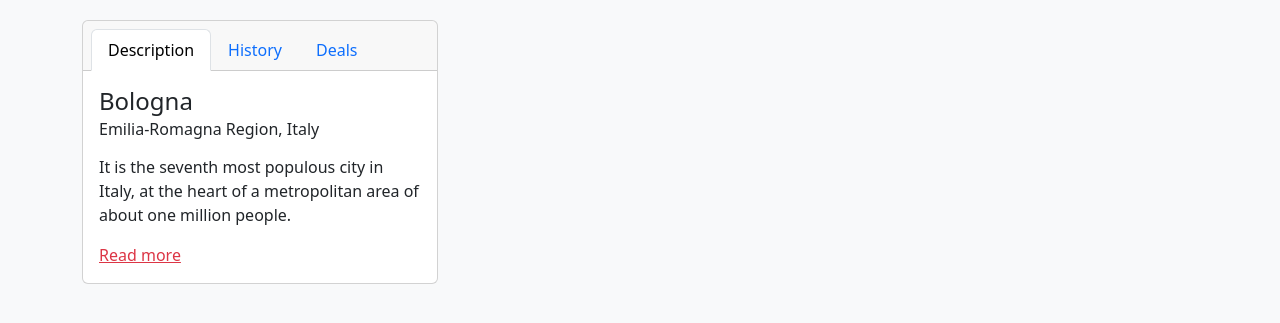
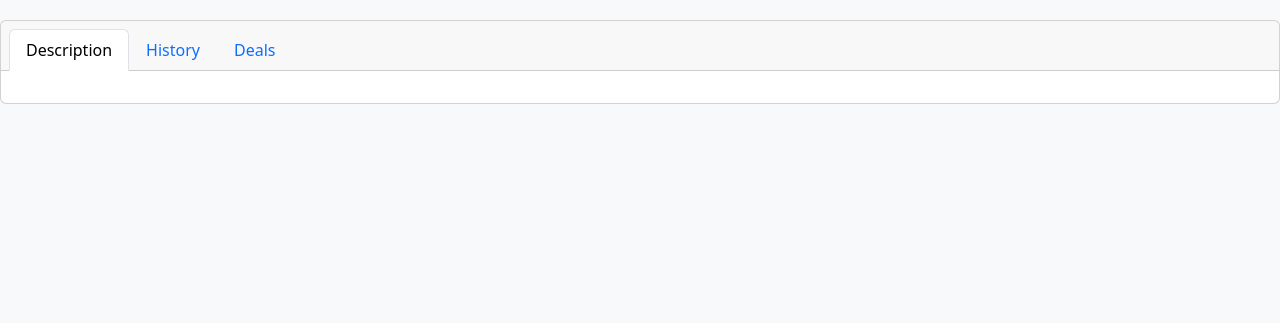
Before and after one commit to Kev1nX/Suslab, a Flask app: page /student in a window 1280 px wide. Shown: the part 76-399 px from the top of the page. Run offline with Flask 3, Linux system fonts and the light colour scheme; some libraries are stand-ins or nearby versions.

Commit message:
student page

```diff
--- a/templates/student.html
+++ b/templates/student.html
@@ -3,44 +3,31 @@
 {% block title %}Home - Undergrad Lab Resources Portal{% endblock %}
 
 {% block content %}
-<div class="container">
-    <div class="row">
-      <div class="col-12 col-sm-8 col-md-6 col-lg-4">
-        <div class="card">
+<div class="card text-center">
     <div class="card-header">
-            <ul class="nav nav-tabs card-header-tabs" id="bologna-list" role="tablist">
+      <ul class="nav nav-tabs card-header-tabs" id="myTab" role="tablist">
         <li class="nav-item">
-                <a class="nav-link active" href="#description" role="tab" aria-controls="description" aria-selected="true">Description</a>
+          <a class="nav-link active" id="description-tab" data-bs-toggle="tab" href="#description" role="tab" aria-controls="description" aria-selected="true">Description</a>
         </li>
         <li class="nav-item">
-                <a class="nav-link"  href="#history" role="tab" aria-controls="history" aria-selected="false">History</a>
+          <a class="nav-link" id="history-tab" data-bs-toggle="tab" href="#history" role="tab" aria-controls="history" aria-selected="false">History</a>
         </li>
         <li class="nav-item">
-                <a class="nav-link" href="#deals" role="tab" aria-controls="deals" aria-selected="false">Deals</a>
+          <a class="nav-link" id="deals-tab" data-bs-toggle="tab" href="#deals" role="tab" aria-controls="deals" aria-selected="false">Deals</a>
         </li>
       </ul>
     </div>
     <div class="card-body">
-            <h4 class="card-title">Bologna</h4>
-            <h6 class="card-subtitle mb-2">Emilia-Romagna Region, Italy</h6>
-
-             <div class="tab-content mt-3">
-              <div class="tab-pane active" id="description" role="tabpanel">
-                <p class="card-text">It is the seventh most populous city in Italy, at the heart of a metropolitan area of about one million people. </p>
-                <a href="#" class="card-link text-danger">Read more</a>
+      <!-- Tab panes -->
+      <div class="tab-content">
+        <div class="tab-pane fade show active" id="description" role="tabpanel" aria-labelledby="description-tab">
+          <!-- Description content -->
         </div>
-
-              <div class="tab-pane" id="history" role="tabpanel" aria-labelledby="history-tab">
-                <p class="card-text">First settled around 1000 BCE and then founded as the Etruscan Felsina about 500 BCE, it was occupied by the Boii in the 4th century BCE and became a Roman colony and municipium with the name of Bononia in 196 BCE. </p>
-                <a href="#" class="card-link text-danger">Read more</a>
+        <div class="tab-pane fade" id="history" role="tabpanel" aria-labelledby="history-tab">
+          <!-- History content -->
         </div>
-
-              <div class="tab-pane" id="deals" role="tabpanel" aria-labelledby="deals-tab">
-                <p class="card-text">Immerse yourself in the colours, aromas and traditions of Emilia-Romagna with a holiday in Bologna, and discover the city's rich artistic heritage.</p>
-                <a href="#" class="btn btn-danger btn-sm">Get Deals</a>
-              </div>
-            </div>
-          </div>
+        <div class="tab-pane fade" id="deals" role="tabpanel" aria-labelledby="deals-tab">
+          <!-- Deals content -->
         </div>
       </div>
     </div>
```
Lines whose indentation alone changed are shown as unchanged.
